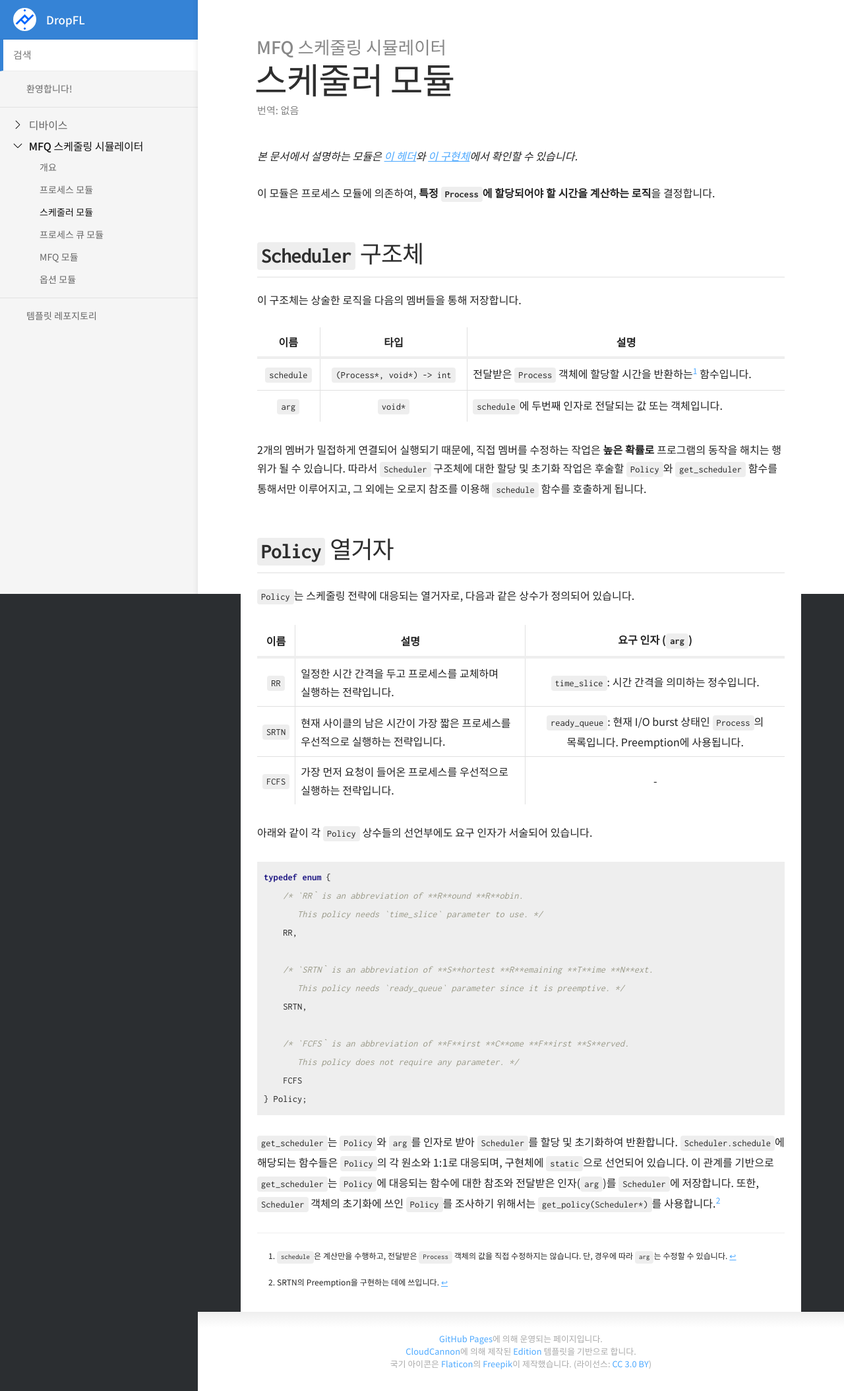
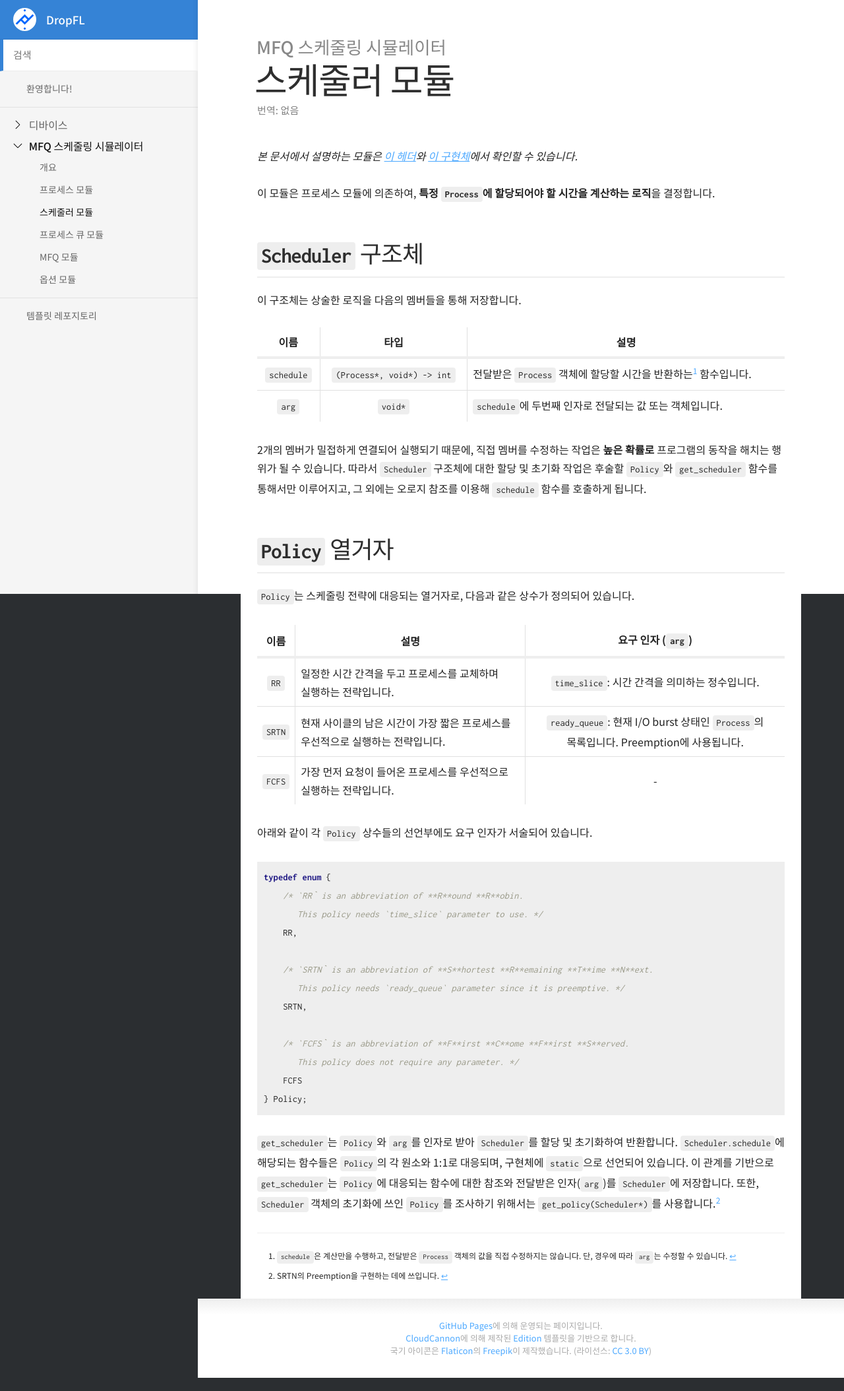
Before and after one commit to DropFL/docs, a Jekyll site: the page built from _docs/ko/os-pa1/scheduler-module.md, in a window 1280 px wide. Shown: the whole page at 66% size. Built offline with Jekyll 4.4.1, drawn with Linux system fonts in a browser that asks for light colours.

Commit message:
margin between footnotes are bit smaller

```diff
--- a/_sass/_typography.scss
+++ b/_sass/_typography.scss
@@ -265,22 +265,15 @@ kbd {
 
 .footnotes {
 	font-size: 1.2rem;
-	li {
-		margin: 0;
 
-		p {
-			margin-bottom: 10px;
-		}
-	}
-
-	ol {
+	ol, li, li p {
 		margin: 0;
 	}
 
 	&::before {
 		content: "";
 		@extend hr;
-		margin: 20px 0;
+		margin: 10px 0 20px;
 	}
 }
 
```
